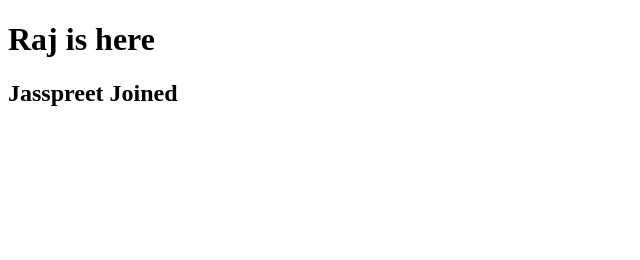
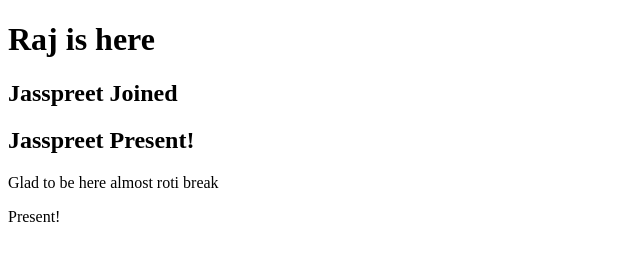
Before and after one commit to RajvinderYogi/test-for-team, a plain HTML site: page index.html in a window 1280 px wide. Shown: the whole page, without its empty margins (0-640 px from the left). Drawn offline with Linux system fonts and the light colour scheme.

Commit message:
adding files changes

```diff
--- a/index.html
+++ b/index.html
@@ -6,5 +6,7 @@
 	<body>
         <h1>Raj is here</h1>
         <h2>Jasspreet Joined</h2>
-	</body>
+        <h2>Jasspreet Present!</h2>
+        <p> Glad to be here almost roti break</p>
+   Present!	</body>
 </html>
```
